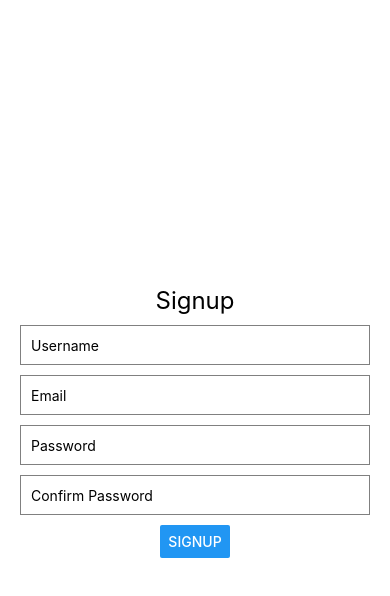
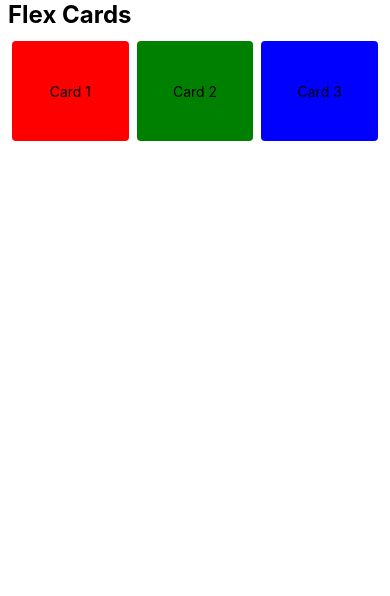
Before and after one commit to hashir1111/React_Native_FirstApp, a React Native app: screen / in a window 390 px wide. Shown: the top 596 px of the page. Built offline with nearby package versions, Linux system fonts and the light colour scheme.

Commit message:
React Native Flex

```diff
--- a/App.tsx
+++ b/App.tsx
@@ -1,70 +1,16 @@
 // Signup.js
-import React, {useState} from 'react';
-import {View, Text, TextInput, Button, StyleSheet} from 'react-native';
+import React, {Fragment} from 'react';
+import {View, SafeAreaView} from 'react-native';
+import Signup from './components/Signup';
+import Cards from './components/Cards';
 
 const App = () => {
-  const [username, setUsername] = useState('');
-  const [email, setEmail] = useState('');
-  const [password, setPassword] = useState('');
-  const [confirmPassword, setConfirmPassword] = useState('');
-
-  const handleSignup = () => {
-    console.log('userName', username);
-  };
-
   return (
-    <View style={styles.container}>
-      <Text style={styles.title}>Signup</Text>
-      <TextInput
-        style={styles.input}
-        placeholder="Username"
-        value={username}
-        onChangeText={text => setUsername(text)}
-      />
-      <TextInput
-        style={styles.input}
-        placeholder="Email"
-        value={email}
-        onChangeText={text => setEmail(text)}
-      />
-      <TextInput
-        style={styles.input}
-        placeholder="Password"
-        secureTextEntry={true}
-        value={password}
-        onChangeText={text => setPassword(text)}
-      />
-      <TextInput
-        style={styles.input}
-        placeholder="Confirm Password"
-        secureTextEntry={true}
-        value={confirmPassword}
-        onChangeText={text => setConfirmPassword(text)}
-      />
-      <Button title="Signup" onPress={handleSignup} />
-    </View>
+    <Fragment>
+      {/* <Signup /> */}
+      <Cards />
+    </Fragment>
   );
 };
 
-const styles = StyleSheet.create({
-  container: {
-    flex: 1,
-    justifyContent: 'center',
-    alignItems: 'center',
-    padding: 20,
-  },
-  title: {
-    fontSize: 24,
-    marginBottom: 10,
-  },
-  input: {
-    height: 40,
-    width: '100%',
-    borderColor: 'gray',
-    borderWidth: 1,
-    padding: 10,
-    marginBottom: 10,
-  },
-});
-
 export default App;
--- /dev/null
+++ b/components/Cards.jsx
@@ -0,0 +1,55 @@
+import {StyleSheet, Text, View} from 'react-native';
+import React from 'react';
+
+const Cards = () => {
+  return (
+    <View>
+      <Text style={styles.text}>Flex Cards</Text>
+      <View style={styles.container}>
+        <View style={[styles.cards, styles.cardOne]}>
+          <Text>Card 1</Text>
+        </View>
+        <View style={[styles.cards, styles.cardTwo]}>
+          <Text>Card 2</Text>
+        </View>
+        <View style={[styles.cards, styles.cardThree]}>
+          <Text>Card 3</Text>
+        </View>
+      </View>
+    </View>
+  );
+};
+
+export default Cards;
+
+const styles = StyleSheet.create({
+  text: {
+    paddingHorizontal: 8,
+    fontSize: 24,
+    fontWeight: 'bold',
+  },
+  container: {
+    flex: 1,
+    flexDirection: 'row',
+    margin: 8,
+    justifyContent: 'space-evenly',
+  },
+  cards: {
+    flex: 1,
+    justifyContent: 'center',
+    alignItems: 'center',
+    width: 100,
+    height: 100,
+    borderRadius: 4,
+    margin: 4,
+  },
+  cardOne: {
+    backgroundColor: 'red',
+  },
+  cardTwo: {
+    backgroundColor: 'green',
+  },
+  cardThree: {
+    backgroundColor: 'blue',
+  },
+});
--- /dev/null
+++ b/components/Signup.jsx
@@ -0,0 +1,78 @@
+import {
+  View,
+  Text,
+  StyleSheet,
+  TextInput,
+  Button,
+  //   SafeAreaView,
+} from 'react-native';
+import React, {useState} from 'react';
+
+const Signup = () => {
+  const [username, setUsername] = useState('');
+  const [email, setEmail] = useState('');
+  const [password, setPassword] = useState('');
+  const [confirmPassword, setConfirmPassword] = useState('');
+
+  const handleSignup = () => {
+    console.log('userName', username);
+  };
+
+  return (
+    // <SafeAreaView>
+    <View style={styles.container}>
+      <Text style={styles.title}>Signup</Text>
+      <TextInput
+        style={styles.input}
+        placeholder="Username"
+        value={username}
+        onChangeText={text => setUsername(text)}
+      />
+      <TextInput
+        style={styles.input}
+        placeholder="Email"
+        value={email}
+        onChangeText={text => setEmail(text)}
+      />
+      <TextInput
+        style={styles.input}
+        placeholder="Password"
+        secureTextEntry={true}
+        value={password}
+        onChangeText={text => setPassword(text)}
+      />
+      <TextInput
+        style={styles.input}
+        placeholder="Confirm Password"
+        secureTextEntry={true}
+        value={confirmPassword}
+        onChangeText={text => setConfirmPassword(text)}
+      />
+      <Button title="Signup" onPress={handleSignup} />
+    </View>
+    // </SafeAreaView>
+  );
+};
+
+const styles = StyleSheet.create({
+  container: {
+    flex: 1,
+    justifyContent: 'center',
+    alignItems: 'center',
+    padding: 20,
+  },
+  title: {
+    fontSize: 24,
+    marginBottom: 10,
+  },
+  input: {
+    height: 40,
+    width: '100%',
+    borderColor: 'gray',
+    borderWidth: 1,
+    padding: 10,
+    marginBottom: 10,
+  },
+});
+
+export default Signup;
```
